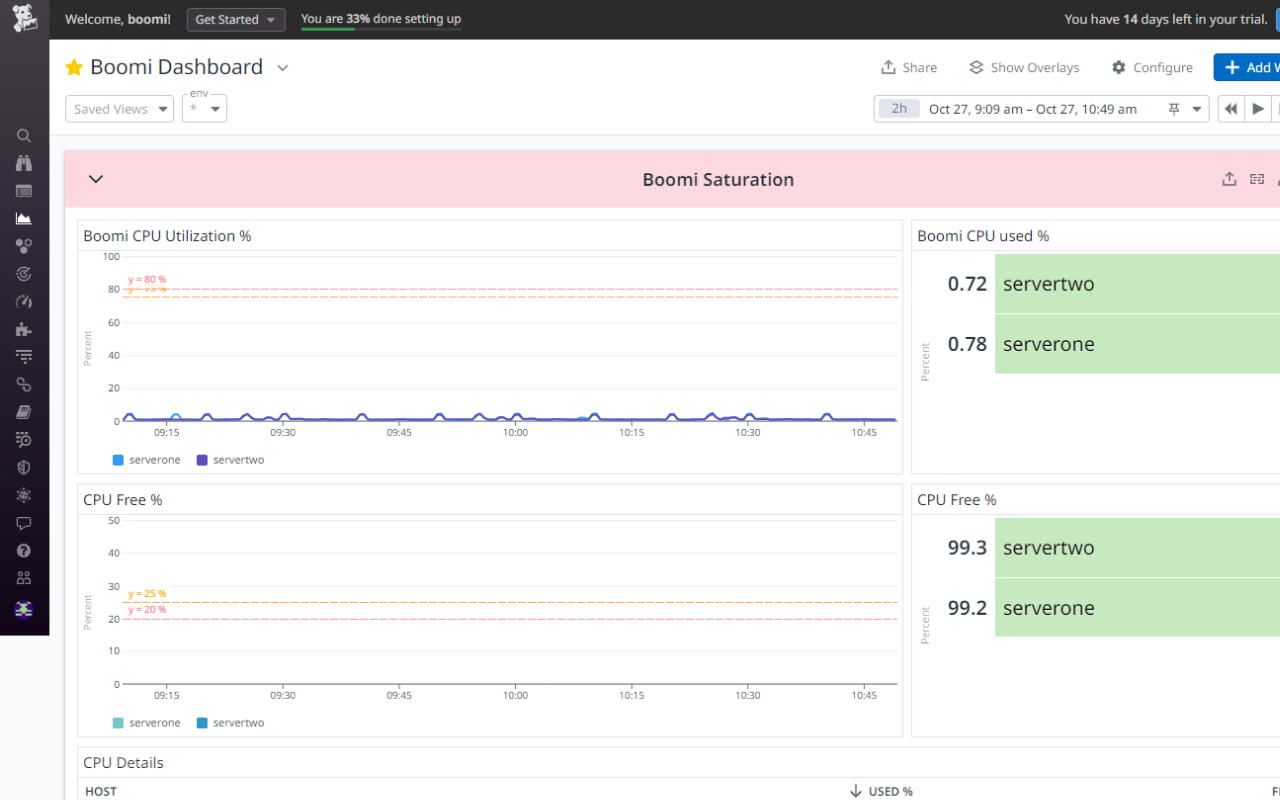
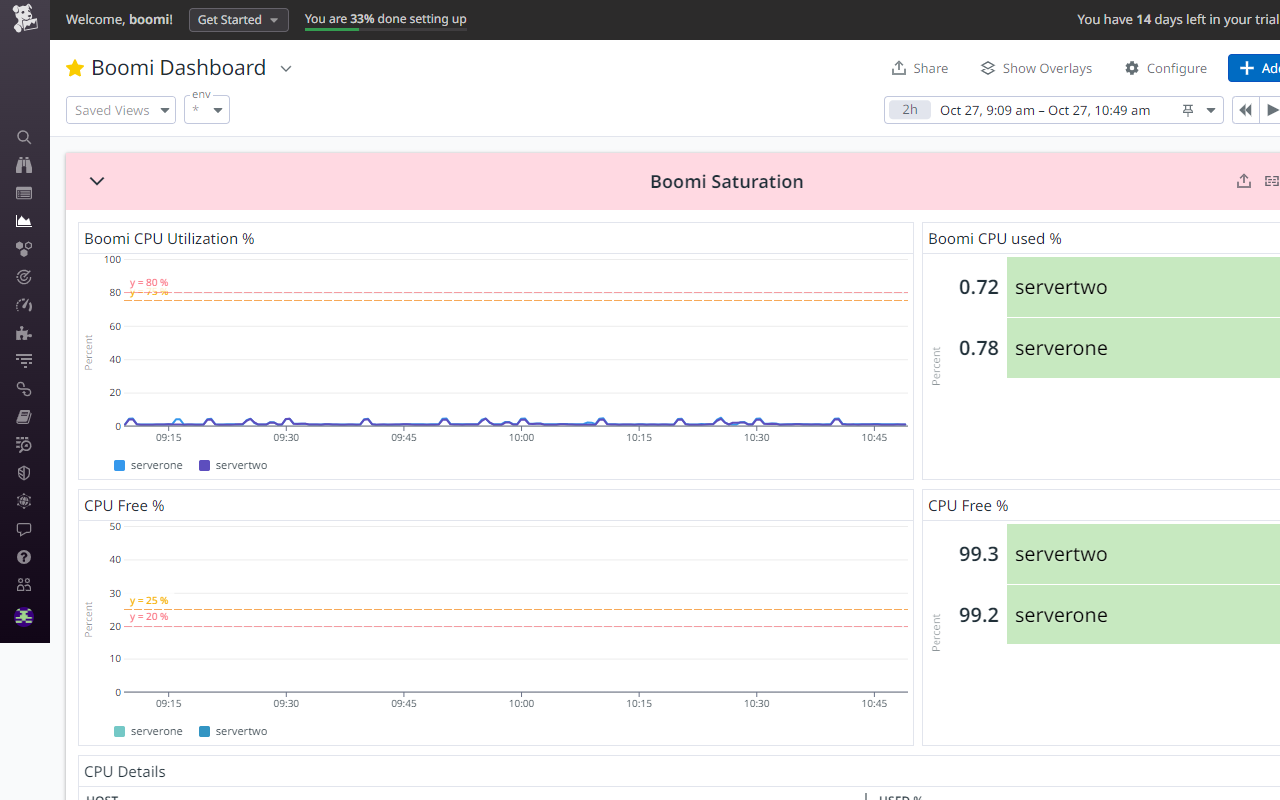
Before and after one commit to ChaitanyaChandra/Demo, a plain HTML site: page index.html in a window 1280 px wide. Shown: the top 800 px of the page. Drawn offline with Linux system fonts and the light colour scheme.

Commit message:
Update index.html

```diff
--- a/index.html
+++ b/index.html
@@ -15,6 +15,6 @@
     </style>
 </head>
 <body>
-<img src="One.png" width="1350">
+<img src="One.png" >
 </body>
 </html>
```
